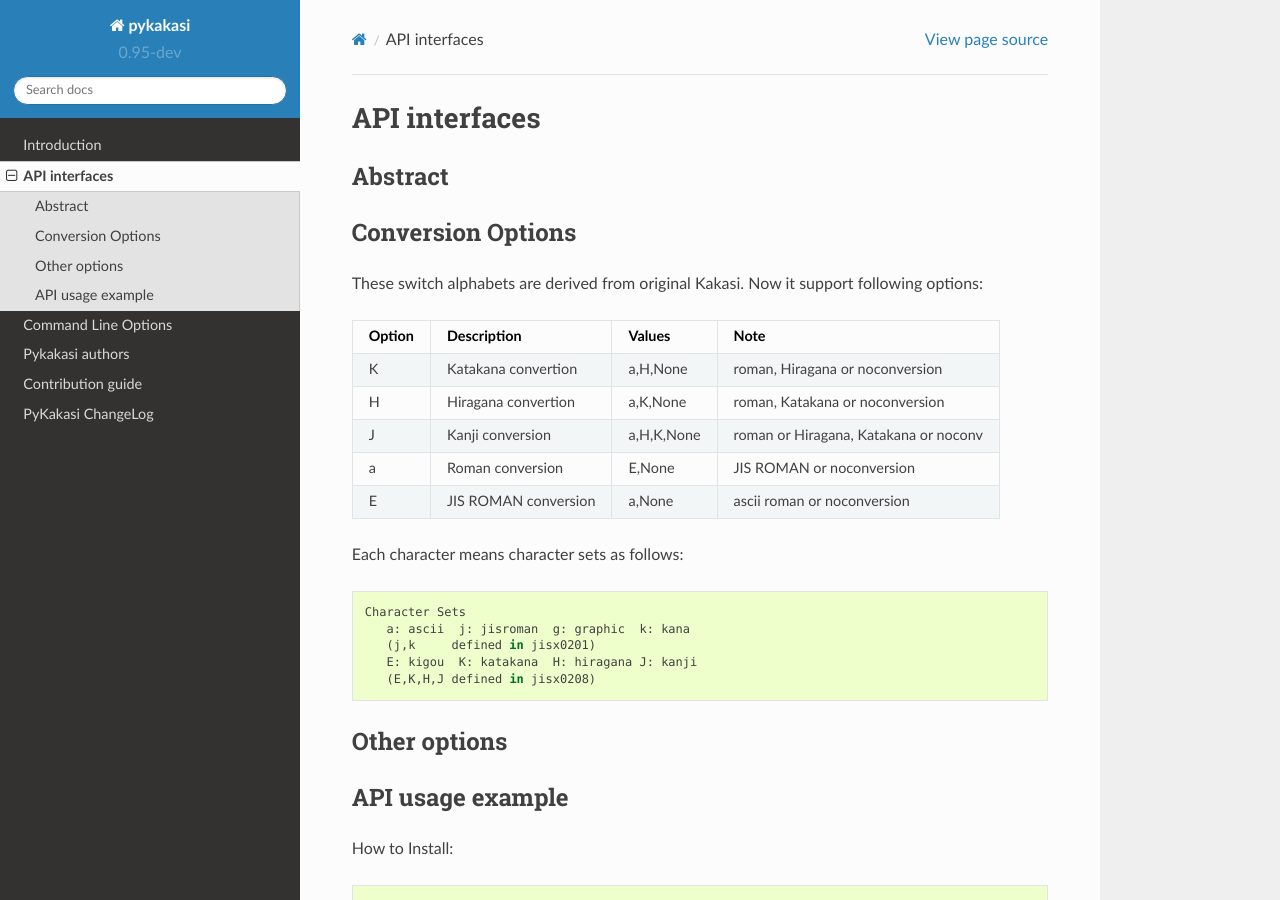
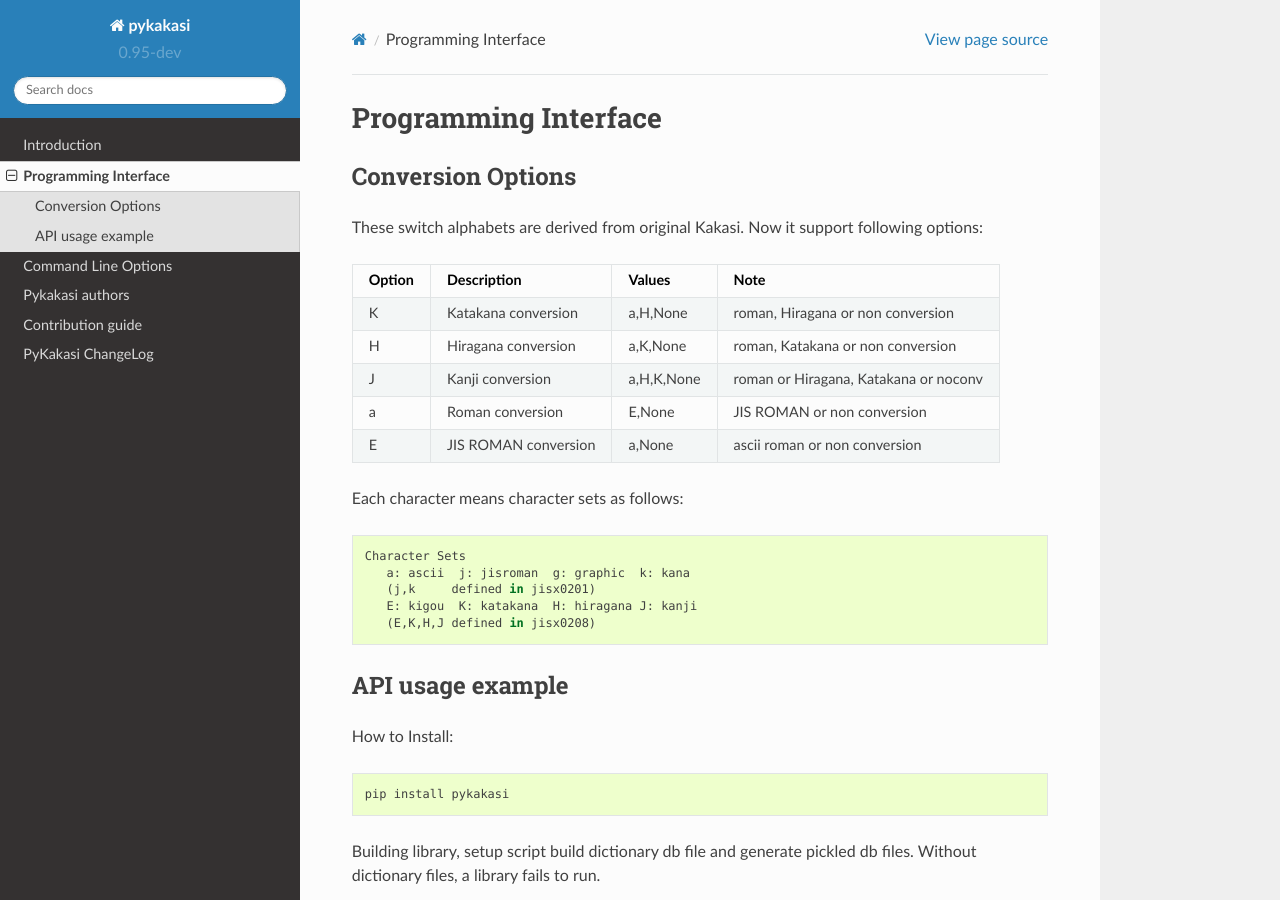
Before and after one commit to miurahr/pykakasi, a Sphinx documentation site: the page built from docs/api.rst, in a window 1280 px wide and 900 px high. Built offline with Sphinx 7.4.7 and the Read the Docs theme 2.0.0, drawn with Linux system fonts in a browser that asks for light colours.

Commit message:
docs: Work-in-progress
Signed-off-by: Hiroshi Miura <miurahr@linux.com>

```diff
--- a/docs/api.rst
+++ b/docs/api.rst
@@ -1,13 +1,6 @@
-==============
-API interfaces
-==============
-
-Abstract
-========
-
-
-
-
+=====================
+Programming Interface
+=====================
 
 
 Conversion Options
@@ -19,15 +12,15 @@
 +--------+---------------------+------------+---------------------------------------+
 | Option | Description         | Values     | Note                                  |
 +========+=====================+============+=======================================+
-| K      | Katakana convertion | a,H,None   | roman, Hiragana or noconversion       |
+| K      | Katakana conversion | a,H,None   | roman, Hiragana or non conversion     |
 +--------+---------------------+------------+---------------------------------------+
-| H      | Hiragana convertion | a,K,None   | roman, Katakana or noconversion       |
+| H      | Hiragana conversion | a,K,None   | roman, Katakana or non conversion     |
 +--------+---------------------+------------+---------------------------------------+
 | J      | Kanji conversion    | a,H,K,None | roman or Hiragana, Katakana or noconv |
 +--------+---------------------+------------+---------------------------------------+
-| a      | Roman conversion    | E,None     | JIS ROMAN or noconversion             |
+| a      | Roman conversion    | E,None     | JIS ROMAN or non conversion           |
 +--------+---------------------+------------+---------------------------------------+
-| E      | JIS ROMAN conversion| a,None     | ascii roman or noconversion           |
+| E      | JIS ROMAN conversion| a,None     | ascii roman or non conversion         |
 +--------+---------------------+------------+---------------------------------------+
 
 Each character means character sets as follows::
@@ -37,9 +30,6 @@
        (j,k     defined in jisx0201)
        E: kigou  K: katakana  H: hiragana J: kanji
        (E,K,H,J defined in jisx0208)
-
-Other options
-=============
 
 
 
```
Also changed, not shown: docs/cli.rst (+87 -0 lines).
